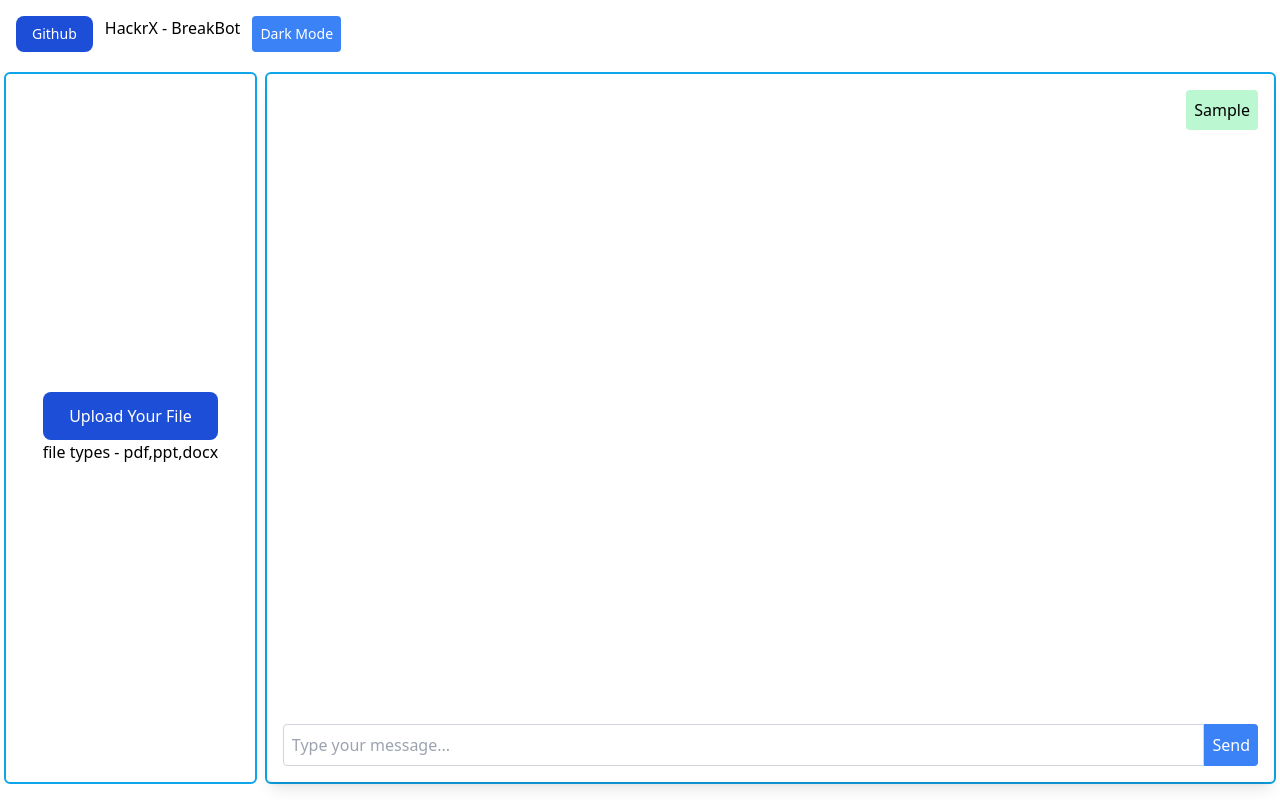
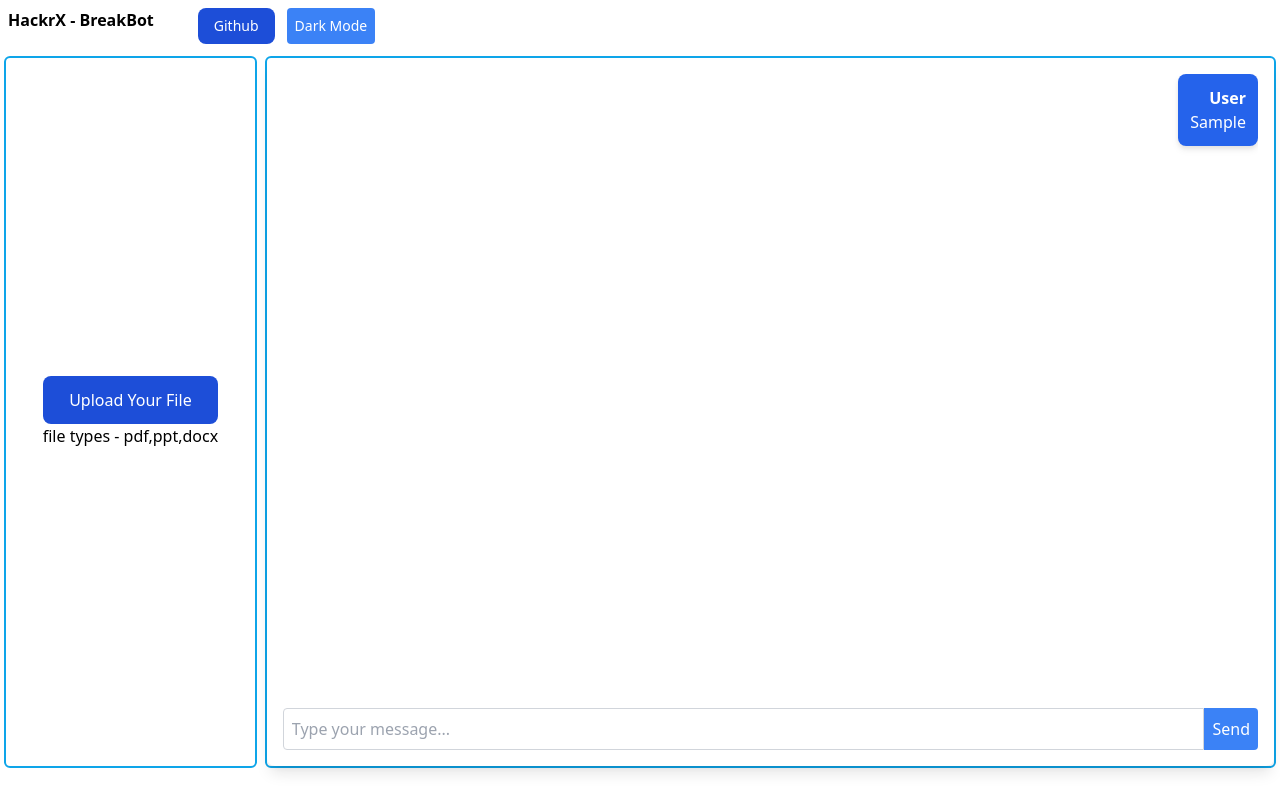
Before and after one commit to unknown7703/HackRx_Breakbot, a React (Create React App) app in the folder frontend/: page / in a window 1280 px wide. Both pictures are taken after typing "Sample" into the empty fields and a click on the button "Send". Built offline with nearby package versions, Linux system fonts and the light colour scheme; no server answers.

Commit message:
front end complete

```diff
--- a/frontend/src/components/Chat.jsx
+++ b/frontend/src/components/Chat.jsx
@@ -4,11 +4,12 @@ import React from 'react';
 const Chat = ({ sender, message }) => {
   const isUser = sender === 'user';
   const chatContainerClass = isUser ? 'justify-end' : 'justify-start';
-  const chatBubbleClass = isUser ? 'bg-green-200 text-right' : 'bg-gray-200 text-left';
-
+  const chatBubbleClass = isUser ? ' text-right bg-blue-600 dark:bg-[#2F2F2F] text-white' : 'bg-gray-200 text-left';
+  const chatBubbleUserName = isUser ? 'User' : 'FinBot';
   return (
     <div className={`flex ${chatContainerClass}`}>
-      <div className={`max-w-xs p-2 rounded ${chatBubbleClass}`}>
+      <div className={`max-w-xs p-3 rounded-lg drop-shadow-md ${chatBubbleClass}`}>
+        <p className='font-bold'>{chatBubbleUserName}</p>
         {message}
       </div>
     </div>
--- a/frontend/src/components/ChatWindow.jsx
+++ b/frontend/src/components/ChatWindow.jsx
@@ -1,17 +1,22 @@
-import React, { useState } from 'react';
+import React, { useState,useEffect,useRef } from 'react';
 import Chat from './Chat';
 
 const ChatBotWindow = () => {
   const [chatHistory, setChatHistory] = useState([]);
   const [userInput, setUserInput] = useState('');
+  const chatRef = useRef(null);
 
+  //user message to chat history
   const addMessageToChatHistory = (sender, message) => {
     setChatHistory((prevChatHistory) => [
       ...prevChatHistory,
       { sender, message }
     ]);
   };
+
+  // call chat api
   const handleSendMessage = async () => {
+    setUserInput('');
     if (userInput.trim() === '') return;
     addMessageToChatHistory('user', userInput);
 
@@ -33,13 +38,22 @@ const ChatBotWindow = () => {
       console.error('Error sending message:', error);
     }
 
-    setUserInput('');
   };
 
+    //add response from api to char render list
   const renderBotMessage = (message) => {
     addMessageToChatHistory('bot', message);
   };
 
+  //auto scroll to bottom in chat window
+  useEffect(() => {
+    if (chatRef.current) {
+      chatRef.current.scrollTop = chatRef.current.scrollHeight;
+    }
+  }, [chatHistory]);
+
+
+  //event changes
   const handleInputChange = (e) => {
     setUserInput(e.target.value);
   };
@@ -52,11 +66,11 @@ const ChatBotWindow = () => {
 
   return (
     <div className="w-[100%] mx-auto h-[100%] rounded-lg flex flex-col justify-between p-4 bg-white shadow-lg dark:bg-[#212121]">
-      <div className="flex-grow overflow-y-auto mb-4 space-y-2">
+      <div ref={chatRef}  className="flex-grow overflow-y-auto mb-4 space-y-2">
         {chatHistory.map((chat, index) => (
           <Chat key={index} sender={chat.sender} message={chat.message} />
         ))}
-      </div>
+      </div >
       <div className="flex dark:bg-[#2F2F2F]">
         <input
           type="text"
@@ -64,7 +78,7 @@ const ChatBotWindow = () => {
           onChange={handleInputChange}
           onKeyPress={handleKeyPress}
           placeholder="Type your message..."
-          className="flex-grow p-2 border border-gray-300 rounded-l focus:outline-none dark:bg-[#2F2F2F]"
+          className="flex-grow p-2 border border-gray-300 rounded-l focus:outline-none dark:bg-[#2F2F2F] text-white"
         />
         <button
           onClick={handleSendMessage}
--- a/frontend/src/components/Navbar.jsx
+++ b/frontend/src/components/Navbar.jsx
@@ -26,25 +26,25 @@ const Navbar = () => {
 
     return (
       <nav className="bg-white border-gray-200 dark:bg-gray-900">
-        <div className="max-w-screen-xl flex flex-wrap items-center justify-between mx-auto p-4">
+        <div className="max-w-screen-xl flex flex-wrap items-center justify-between mx-auto p-2">
           <div className="flex md:order-2 space-x-3 md:space-x-3 rtl:space-x-reverse">
+          <p className="text-black mr-8 font-bold dark:text-white">HackrX - BreakBot</p>
             <button
               type="button"
-              className="text-white bg-blue-700 hover:bg-blue-800 focus:ring-4 focus:outline-none focus:ring-blue-300 font-medium rounded-lg text-sm px-4 py-2 text-center dark:bg-blue-600"
+              className="text-white bg-blue-700 mr-8 hover:bg-blue-800 focus:ring-4 focus:outline-none focus:ring-blue-300 font-medium rounded-lg text-sm px-4 py-2 text-center dark:bg-blue-600"
             >
               Github
             </button>
             <button
               type="button"
-              className="inline text-white bg-blue-700 hover:bg-blue-800 focus:ring-4 focus:outline-none focus:ring-blue-300 font-medium rounded-lg text-sm px-4 py-2 text-center dark:bg-blue-600 md:hidden"
+              className=" text-white bg-blue-700 mr-8 hover:bg-blue-800 focus:ring-4 focus:outline-none focus:ring-blue-300 font-medium rounded-lg text-sm px-4 py-2 text-center dark:bg-blue-600 md:hidden"
             >
               Upload
             </button>
-            <p className="text-black dark:text-white">HackrX - BreakBot</p>
 
             <button
                 onClick={toggleDarkMode}
-                className="text-sm bg-blue-500 text-white dark:bg-gray-700 p-2 rounded"
+                className="text-sm bg-blue-500 mr-8 text-white dark:bg-gray-700 p-2 rounded"
                 >
                 {isDarkMode ? 'Light Mode' : 'Dark Mode'}
             </button>
```
